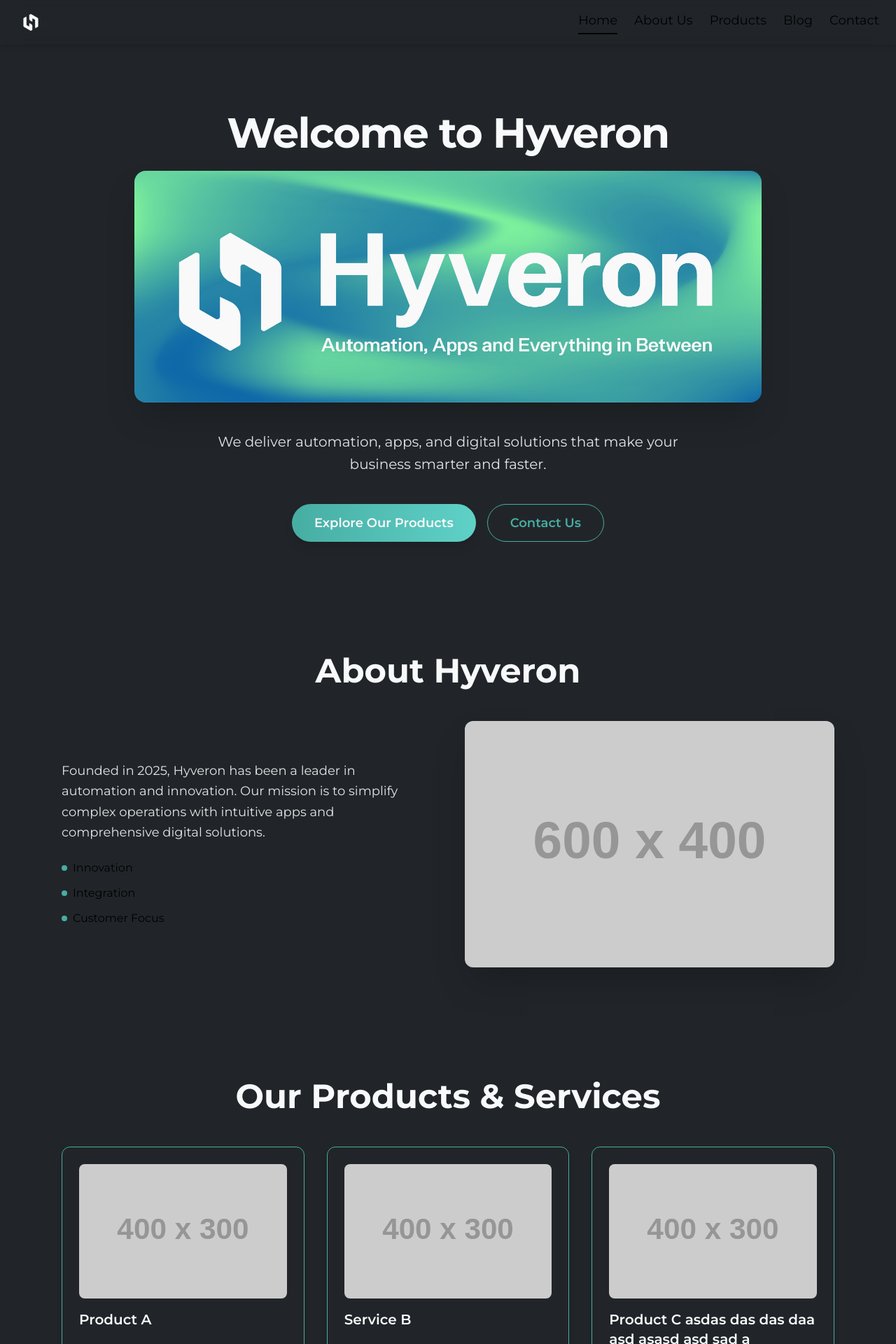
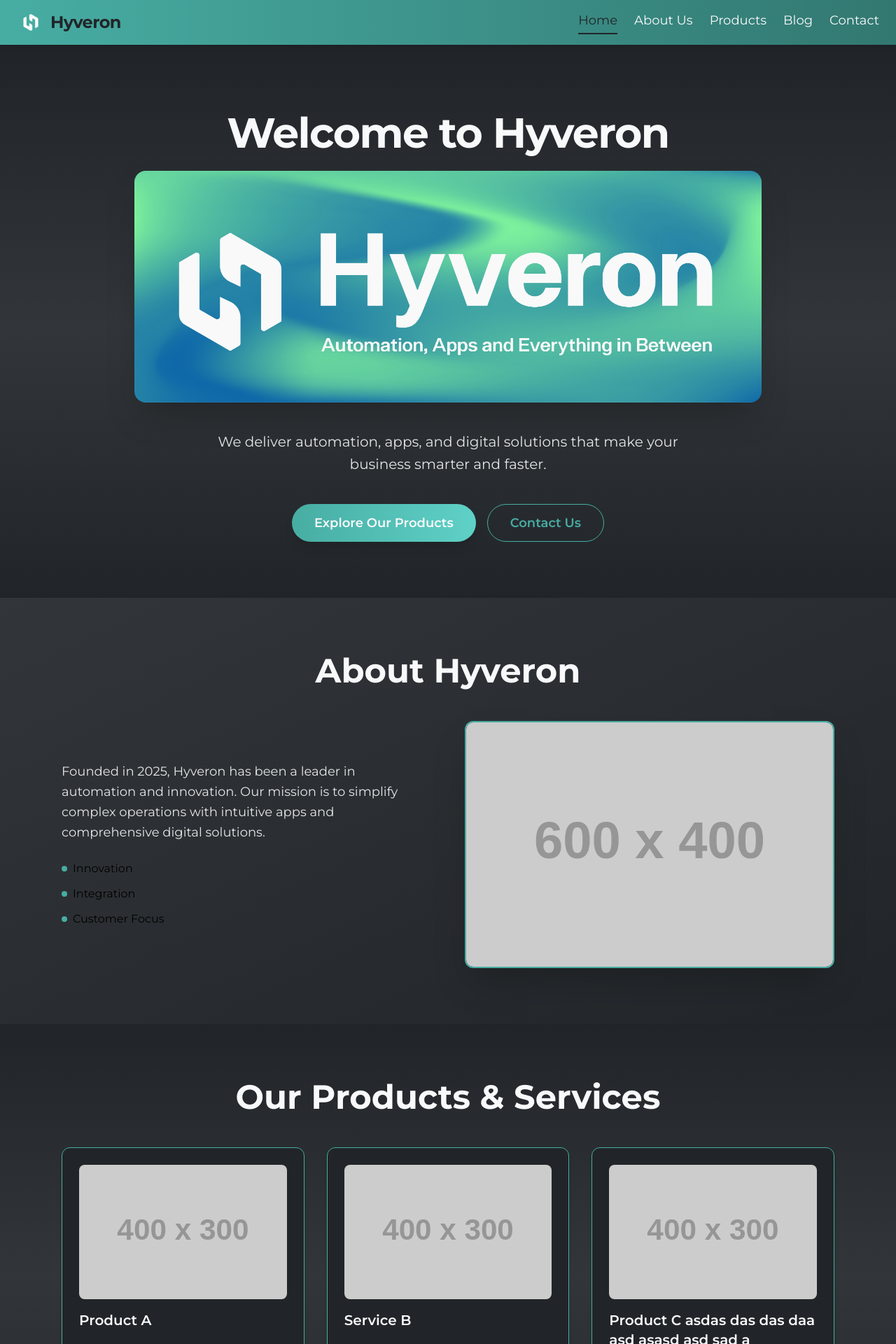
Before and after one commit to aabdu1lah/hyveron-website, a React (Vite) app: page / in a window 1280 px wide. Shown: the top 1920 px of the page at 70% size. Built offline with nearby package versions, Linux system fonts and the light colour scheme.

Commit message:
updated theme and added gradients

```diff
--- a/src/components/Footer.jsx
+++ b/src/components/Footer.jsx
@@ -27,9 +27,9 @@ function Footer() {
             <p className="text-sm" style={{color: colors.whiteTone}}>
                 &copy; {new Date().getFullYear()} Hyveron. All rights reserved.
             </p>
-            <p className="text-xs mt-1 opacity-70" style={{color: colors.whiteTone}}>
-                Designed with ❤️ and built with React & Tailwind CSS.
-            </p>
+            {/*<p className="text-xs mt-1 opacity-70" style={{color: colors.whiteTone}}>*/}
+            {/*    Designed with ❤️ and built with React & Tailwind CSS.*/}
+            {/*</p>*/}
         </motion.footer>
     );
 }
--- a/src/components/Navbar.jsx
+++ b/src/components/Navbar.jsx
@@ -14,10 +14,13 @@ function Navbar({ activeSection, setActiveSection }) {
 
     return (
         <motion.nav
-            initial={{y: -80, opacity: 0}}
-            animate={{y: 0, opacity: 1}}
-            transition={{duration: 0.6}}
-            className="fixed top-0 left-0 w-full z-50 backdrop-blur-md bg-verdigris/90 shadow-md"
+            initial={{ y: -80, opacity: 0 }}
+            animate={{ y: 0, opacity: 1 }}
+            transition={{ duration: 0.6 }}
+            className="fixed top-0 left-0 w-full z-50 shadow-md"
+            style={{
+                background: `linear-gradient(to right, ${colors.verdigris}, ${colors.verdigrisDark})`,
+            }}
         >
             <div className="container mx-auto flex justify-between items-center py-3 px-6">
                 {/* Logo */}
@@ -27,7 +30,10 @@ function Navbar({ activeSection, setActiveSection }) {
                         alt="Hyveron Logo"
                         className="h-10 w-10 mr-2 rounded-full"
                     />
-                    <span className="text-2xl font-bold font-brand tracking-tight" style={{color: colors.blackTone}}>
+                    <span
+                        className="text-2xl font-bold font-brand tracking-tight"
+                        style={{ color: colors.blackTone }}
+                    >
                         Hyveron
                     </span>
                 </div>
@@ -37,12 +43,32 @@ function Navbar({ activeSection, setActiveSection }) {
                     {navItems.map((item) => (
                         <li key={item.id}>
                             <button
-                                onClick={() => setActiveSection(item.id)} // this now scrolls
-                                className={`pb-1 transition-colors duration-300 ${
-                                    activeSection === item.id
-                                        ? "border-b-2 border-blackTone text-blackTone"
-                                        : "text-whiteTone hover:text-blackTone"
-                                }`}
+                                onClick={() => setActiveSection(item.id)}
+                                className="pb-1 transition-all duration-300"
+                                style={{
+                                    color:
+                                        activeSection === item.id
+                                            ? colors.blackTone
+                                            : colors.whiteTone,
+                                    borderBottom:
+                                        activeSection === item.id
+                                            ? `2px solid ${colors.blackTone}`
+                                            : "2px solid transparent",
+                                }}
+                                onMouseEnter={(e) => {
+                                    e.target.style.color = colors.blackTone;
+                                    e.target.style.borderBottom = `2px solid ${colors.verdigris}`;
+                                }}
+                                onMouseLeave={(e) => {
+                                    e.target.style.color =
+                                        activeSection === item.id
+                                            ? colors.blackTone
+                                            : colors.whiteTone;
+                                    e.target.style.borderBottom =
+                                        activeSection === item.id
+                                            ? `2px solid ${colors.blackTone}`
+                                            : "2px solid transparent";
+                                }}
                             >
                                 {item.label}
                             </button>
--- a/src/pages/About.jsx
+++ b/src/pages/About.jsx
@@ -4,7 +4,13 @@ import FadeInWhenVisible from "../components/FadeInWhenVisible.jsx";
 
 function AboutSection() {
     return (
-        <section id="about" className="py-20 bg-gradient-to-b from-darkGrey to-blackTone">
+        <section
+            id="about"
+            className="py-20"
+            style={{
+                background: `linear-gradient(to bottom right, ${colors.darkGrey}, ${colors.blackTone})`,
+            }}
+        >
             <FadeInWhenVisible>
                 <h2
                     className="text-3xl md:text-5xl font-bold font-brand text-center mb-12"
@@ -42,6 +48,7 @@ function AboutSection() {
                         src="https://placehold.co/600x400/212529/F8F9FA?text=Our+Team"
                         alt="Our Team"
                         className="rounded-xl shadow-2xl"
+                        style={{ border: `2px solid ${colors.verdigris}` }}
                     />
                 </FadeInWhenVisible>
             </div>
--- a/src/pages/Blog.jsx
+++ b/src/pages/Blog.jsx
@@ -25,7 +25,13 @@ function BlogSection() {
     ];
 
     return (
-        <section id="blog" className="py-20 bg-gradient-to-b from-darkGrey to-blackTone">
+        <section
+            id="blog"
+            className="py-20"
+            style={{
+                background: `linear-gradient(to bottom, ${colors.darkGrey}, ${colors.blackTone})`
+            }}
+        >
             <h2 className="text-3xl md:text-5xl font-bold font-brand text-center mb-12" style={{ color: colors.whiteTone }}>
                 Our Latest Insights & Videos
             </h2>
@@ -52,6 +58,7 @@ function BlogSection() {
                                     frameBorder="0"
                                     allow="accelerometer; autoplay; clipboard-write; encrypted-media; gyroscope; picture-in-picture"
                                     allowFullScreen
+                                    style={{ background: colors.darkGrey }}
                                 ></iframe>
                             </div>
                             {/* Read More button */}
--- a/src/pages/Contact.jsx
+++ b/src/pages/Contact.jsx
@@ -4,7 +4,13 @@ import FadeInWhenVisible from "../components/FadeInWhenVisible.jsx";
 
 function ContactSection() {
     return (
-        <section id="contact" className="py-20 bg-gradient-to-b from-blackTone via-darkGrey to-blackTone">
+        <section
+            id="contact"
+            className="py-20 bg-gradient-to-b from-blackTone via-darkGrey to-blackTone"
+            style={{
+                background: `linear-gradient(to bottom, ${colors.blackTone}, ${colors.darkGrey}, ${colors.blackTone})`
+            }}
+        >
             <h2 className="text-3xl md:text-5xl font-bold font-brand text-center mb-12" style={{ color: colors.whiteTone }}>
                 Get In Touch
             </h2>
@@ -30,8 +36,9 @@ function ContactSection() {
                                     type={field === "email" ? "email" : "text"}
                                     id={field}
                                     name={field}
-                                    className="w-full p-3 rounded-md border focus:outline-none focus:ring-2"
+                                    className="w-full p-3 rounded-md border focus:outline-none focus:ring-2 focus:ring-offset-2"
                                     style={{
+                                        outlineColor: colors.verdigris,
                                         backgroundColor: colors.darkGrey,
                                         color: colors.whiteTone,
                                         borderColor: colors.verdigris,
--- a/src/pages/Home.jsx
+++ b/src/pages/Home.jsx
@@ -5,7 +5,13 @@ import FadeInWhenVisible from "../components/FadeInWhenVisible.jsx";
 
 function HomeSection() {
     return (
-        <section id="home" className="relative py-20 text-center bg-gradient-to-b from-blackTone via-darkGrey to-blackTone">
+        <section
+            id="home"
+            className="relative py-20 text-center"
+            style={{
+                background: `linear-gradient(to bottom, ${colors.blackTone}, ${colors.darkGrey}, ${colors.blackTone})`
+            }}
+        >
             <FadeInWhenVisible>
                 <h1
                     className="text-4xl md:text-6xl font-extrabold font-brand mb-6 tracking-tight"
@@ -45,7 +51,7 @@ function HomeSection() {
                         Explore Our Products
                     </button>
                     <button
-                        className="px-8 py-3 rounded-full text-lg font-semibold border hover:scale-105 transition-all duration-300"
+                        className="px-8 py-3 rounded-full text-lg font-semibold border hover:scale-105 hover:bg-opacity-10 transition-all duration-300"
                         style={{
                             borderColor: colors.verdigris,
                             color: colors.verdigris,
--- a/src/pages/Products.jsx
+++ b/src/pages/Products.jsx
@@ -25,7 +25,13 @@ function ProductsSection() {
     ];
 
     return (
-        <section id="products" className="py-20 bg-gradient-to-b from-blackTone via-darkGrey to-blackTone">
+        <section
+            id="products"
+            className="py-20"
+            style={{
+                background: `linear-gradient(to bottom, ${colors.blackTone}, ${colors.darkGrey}, ${colors.blackTone})`
+            }}
+        >
             <h2 className="text-3xl md:text-5xl font-bold font-brand text-center mb-12" style={{ color: colors.whiteTone }}>
                 Our Products & Services
             </h2>
```
